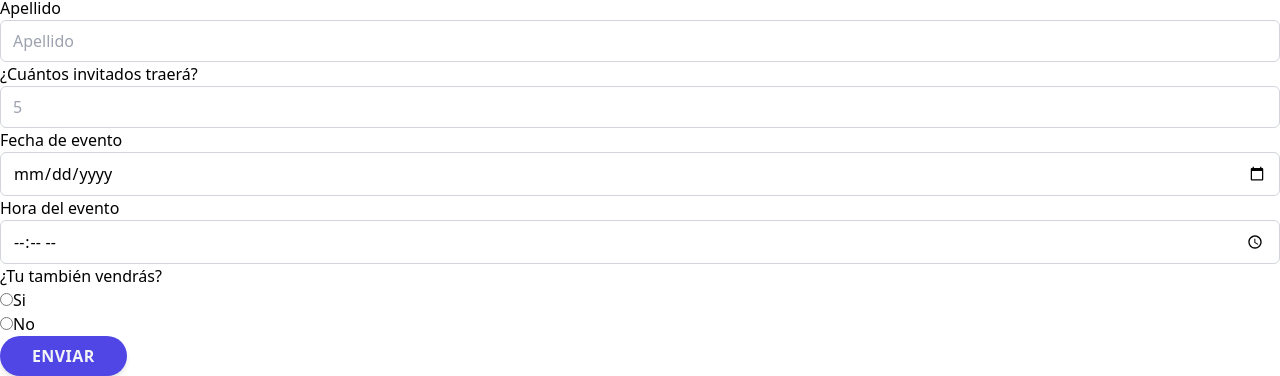
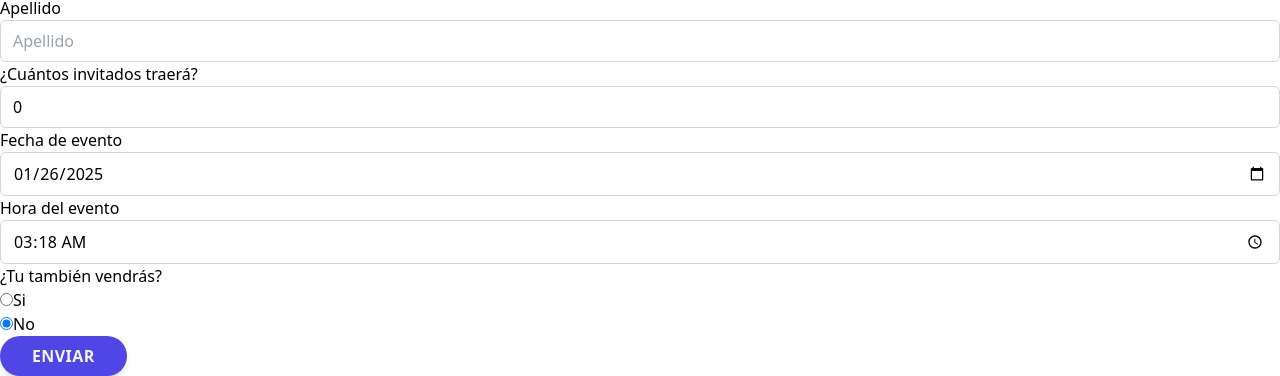
Before and after one commit to PandaDesigner/zustand-dashboard, a React (Vite) app: page /dashboard/wedding-invitation in a window 1280 px wide. Shown: the part 850-1226 px from the top of the page. Built offline with nearby package versions, Linux system fonts and the light colour scheme; no server answers.

Commit message:
feat: [TSK-3] Add Zustand slices for Seccion (#3)
* Add Zustand slices for Seccion

* add funcionality for slice storage

* funcionalities slice zustand

```diff
--- a/src/pages/03-slices/WeddingInvitationPage.tsx
+++ b/src/pages/03-slices/WeddingInvitationPage.tsx
@@ -1,8 +1,32 @@
+import { FormEvent } from 'react';
 import { WhiteCard } from '../../components';
+import { useWeddingBoundStore } from '../../stores/wedding';
 
 
 
 export const WeddingInvitationPage = () => {
+
+  const firstName = useWeddingBoundStore(state => state.firstName);
+  const lastName = useWeddingBoundStore(state => state.lastName);
+  const guestCount = useWeddingBoundStore(state => state.guestCount);
+  const isConfirmed = useWeddingBoundStore(state => state.isConfirmed);
+  const eventDate = useWeddingBoundStore(state => state.eventDate);
+
+  const setFirstName = useWeddingBoundStore(state => state.setFirstName);
+  const setLastName = useWeddingBoundStore(state => state.setLastName);
+  const setGuestCount = useWeddingBoundStore(state => state.setGuestCount);
+  const eventYYYYMMDD = useWeddingBoundStore(state => state.eventYYYYMMDD());
+  const eventHHMM = useWeddingBoundStore(state => state.eventHHMM());
+  const setDate = useWeddingBoundStore(state => state.setEventDate);
+  const setIsConfirmed = useWeddingBoundStore(state => state.setIsConfirmed);
+
+  const onSubmit = (event: FormEvent<HTMLFormElement>) => {
+    event.preventDefault();
+    console.log({ firstName, lastName, guestCount, eventDate, isConfirmed })
+
+  }
+
+
   return (
     <>
       <h1>Invitación de Boda</h1>
@@ -11,7 +35,7 @@ export const WeddingInvitationPage = () => {
 
       <WhiteCard className="flex items-center justify-center p-12">
         <div className="mx-auto w-full max-w-[550px]">
-          <form>
+          <form onSubmit={onSubmit}>
             <div className="-mx-3 flex flex-wrap">
               <div className="w-full px-3 sm:w-1/2">
                 <div className="mb-5">
@@ -24,7 +48,9 @@ export const WeddingInvitationPage = () => {
                     type="text"
                     name="firstName"
                     id="firstName"
+                    value={firstName}
                     placeholder="Primer Nombre"
+                    onChange={(e) => setFirstName(e.target.value)}
                   />
                 </div>
               </div>
@@ -39,7 +65,9 @@ export const WeddingInvitationPage = () => {
                     type="text"
                     name="lastName"
                     id="lastName"
+                    value={lastName}
                     placeholder="Apellido"
+                    onChange={(e) => setLastName(e.target.value)}
                   />
                 </div>
               </div>
@@ -56,6 +84,8 @@ export const WeddingInvitationPage = () => {
                 id="guestNumber"
                 placeholder="5"
                 min="0"
+                value={guestCount}
+                onChange={(e) => setGuestCount(Number(e.target.value))}
                 className="w-full appearance-none rounded-md border border-[#e0e0e0] bg-white py-3 px-6 text-base font-medium text-[#6B7280] outline-none focus:border-[#6A64F1] focus:shadow-md"
               />
             </div>
@@ -72,6 +102,8 @@ export const WeddingInvitationPage = () => {
                     type="date"
                     name="eventDate"
                     id="eventDate"
+                    value={eventYYYYMMDD}
+                    onChange={(e) => setDate(e.target.value)}
                   />
                 </div>
               </div>
@@ -86,6 +118,7 @@ export const WeddingInvitationPage = () => {
                     type="time"
                     name="eventTime"
                     id="eventTime"
+                    value={eventHHMM}
                   />
                 </div>
               </div>
@@ -102,6 +135,8 @@ export const WeddingInvitationPage = () => {
                     name="isComing"
                     id="radioButton1"
                     className="h-5 w-5"
+                    checked={isConfirmed}
+                    onChange={() => setIsConfirmed(true)}
                   />
                   <label
                     className="pl-3 text-base font-medium text-[#07074D]"
@@ -115,6 +150,8 @@ export const WeddingInvitationPage = () => {
                     name="isComing"
                     id="radioButton2"
                     className="h-5 w-5"
+                    checked={!isConfirmed}
+                    onChange={() => setIsConfirmed(false)}
                   />
                   <label
                     className="pl-3 text-base font-medium text-[#07074D]"
--- /dev/null
+++ b/src/stores/wedding/confimation.slice.ts
@@ -0,0 +1,19 @@
+import { StateCreator } from 'zustand'
+
+export interface Confirmation {
+    isConfirmed: boolean
+}
+
+export interface Action {
+    setIsConfirmed: (value: boolean) => void
+}
+
+
+export type ConfirmationType = Confirmation & Action
+
+export const crateConfimationSlice: StateCreator<ConfirmationType> = (set) => ({
+
+    isConfirmed: false,
+    setIsConfirmed: (value: boolean) => set({ isConfirmed: value })
+
+})
--- /dev/null
+++ b/src/stores/wedding/date.slice.ts
@@ -0,0 +1,49 @@
+import { StateCreator } from 'zustand';
+
+
+export interface DateSlice {
+    eventDate: Date;
+
+    eventYYYYMMDD: () => string;
+    eventHHMM: () => string;
+
+    setEventDate: (parcialDalte: string) => void;
+    setEventTime: (parcialTime: string) => void;
+
+}
+
+
+export const createDateBoundSlice: StateCreator<DateSlice> = (set, get) => ({
+
+    eventDate: new Date(),
+
+    eventYYYYMMDD: () => {
+        return get().eventDate.toISOString().split('T')[0];
+    },
+    eventHHMM: () => {
+        const hours = get().eventDate.getHours().toString().padStart(2, '0');
+        const minutes = get().eventDate.getMinutes().toString().padStart(2, '0');
+
+        return `${hours}:${minutes}`;
+    },
+    setEventDate: (parcialDalte: string) => set((state) => {
+        const date = new Date(parcialDalte);
+
+        const year = date.getFullYear();
+        const moth = date.getMonth();
+        const day = date.getDay() + 1;
+
+        const newDate = new Date(state.eventDate);
+        newDate.setFullYear(year, moth, day);
+
+        return { eventDate: newDate };
+    }),
+
+    setEventTime: (parcialTime: string) => set((state) => {
+        const [hours, minutes] = parcialTime.split(':').map(Number)
+
+        const newDate = new Date(state.eventDate)
+        newDate.setHours(hours, minutes)
+        return { eventDate: newDate }
+    }),
+});
--- /dev/null
+++ b/src/stores/wedding/guest.slice.ts
@@ -0,0 +1,13 @@
+import { StateCreator } from 'zustand';
+
+export interface GuestSlice {
+    guestCount: number;
+
+    setGuestCount: (count: number) => void
+}
+
+
+export const createGuestBoundSlice: StateCreator<GuestSlice> = (set) => ({
+    guestCount: 0,
+    setGuestCount: (count: number) => set({ guestCount: Math.max(0, count) })
+})
--- /dev/null
+++ b/src/stores/wedding/index.ts
@@ -0,0 +1,17 @@
+import { create } from 'zustand';
+import { createPersonSlice, PersonSlice } from './person.slice';
+import { devtools } from 'zustand/middleware';
+import { createGuestBoundSlice, GuestSlice } from './guest.slice';
+import { createDateBoundSlice, DateSlice } from './date.slice';
+import { crateConfimationSlice, ConfirmationType } from './confimation.slice';
+
+type ShareState = PersonSlice & GuestSlice & DateSlice & ConfirmationType;
+
+export const useWeddingBoundStore = create<ShareState>()(
+    devtools((...a) => ({
+        ...createPersonSlice(...a),
+        ...createGuestBoundSlice(...a),
+        ...createDateBoundSlice(...a),
+        ...crateConfimationSlice(...a),
+    }))
+);
--- /dev/null
+++ b/src/stores/wedding/person.slice.ts
@@ -0,0 +1,17 @@
+import { StateCreator } from 'zustand';
+
+export interface PersonSlice {
+    firstName: string;
+    lastName: string
+
+    setFirstName: (firstName: string) => void;
+    setLastName: (lastName: string) => void;
+};
+
+export const createPersonSlice: StateCreator<PersonSlice> = (set) => ({
+    firstName: '',
+    lastName: '',
+
+    setFirstName: (firstName: string) => set({ firstName }),
+    setLastName: (lastName: string) => set({ lastName })
+});
```
